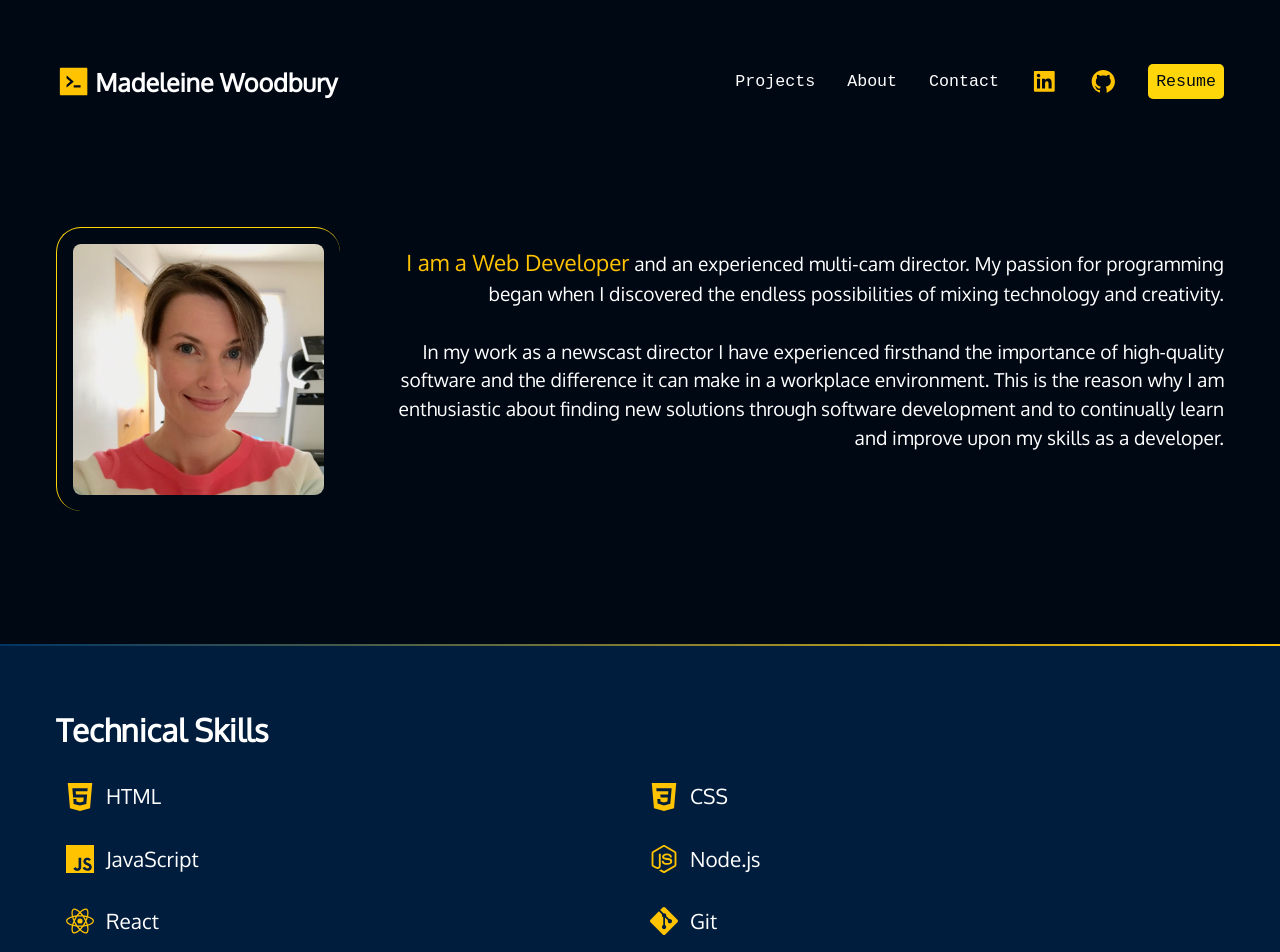
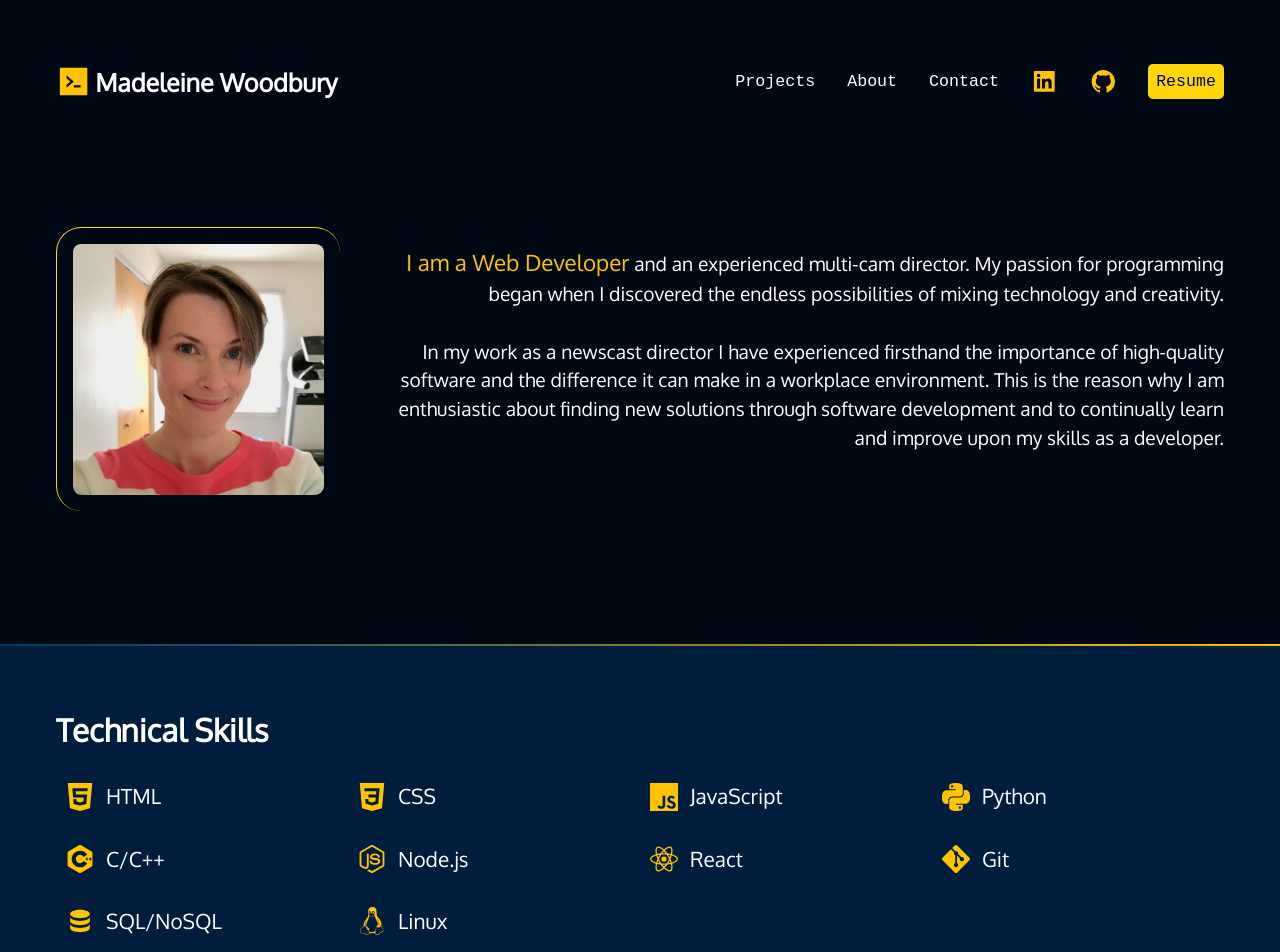
Before and after one commit to madeleinewoodbury/portfolio, a React (Create React App) app: page /about in a window 1280 px wide. Shown: the top 952 px of the page. Built offline with nearby package versions, Linux system fonts and the light colour scheme; a web font is replaced by a local one.

Commit message:
add more skills

```diff
--- a/src/App.css
+++ b/src/App.css
@@ -170,7 +170,6 @@ nav li:first-child {
 #skills ul {
   display: flex;
   flex-flow: row wrap;
-  justify-content: space-between;
   margin: 1rem 0;
 }
 
@@ -269,6 +268,9 @@ footer a:hover {
     order: 2;
     text-align: right;
   }
+  #skills li {
+    width: 33%;
+  }
 }
 @media (min-width: 850px) {
   nav {
@@ -281,4 +283,8 @@ footer a:hover {
     text-align: left;
     margin-right: auto;
   }
+
+  #skills li {
+    width: 25%;
+  }
 }
--- a/src/components/about/Skills.js
+++ b/src/components/about/Skills.js
@@ -5,7 +5,11 @@ import {
   SiNodedotjs,
   SiReact,
   SiGit,
+  SiPython,
+  SiCplusplus,
+  SiLinux,
 } from 'react-icons/si';
+import { HiDatabase } from 'react-icons/hi';
 
 const Skills = () => {
   return (
@@ -33,6 +37,18 @@ const Skills = () => {
           </li>
           <li>
             <span>
+              <SiPython />
+            </span>
+            <span>Python</span>
+          </li>
+          <li>
+            <span>
+              <SiCplusplus />
+            </span>
+            <span>C/C++</span>
+          </li>
+          <li>
+            <span>
               <SiNodedotjs />
             </span>
             <span>Node.js</span>
@@ -49,6 +65,18 @@ const Skills = () => {
             </span>
             <span>Git</span>
           </li>
+          <li>
+            <span>
+              <HiDatabase />
+            </span>
+            <span>SQL/NoSQL</span>
+          </li>
+          <li>
+            <span>
+              <SiLinux />
+            </span>
+            <span>Linux</span>
+          </li>
         </ul>
       </div>
     </section>
```
